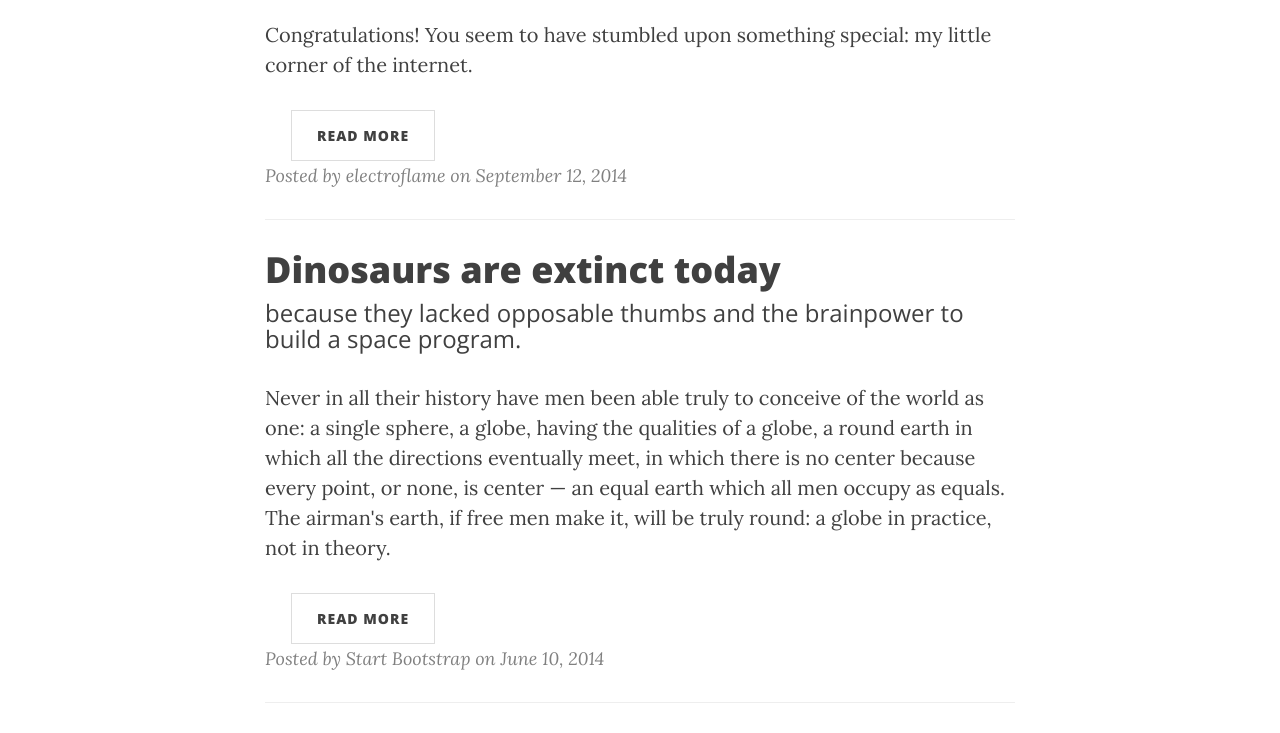
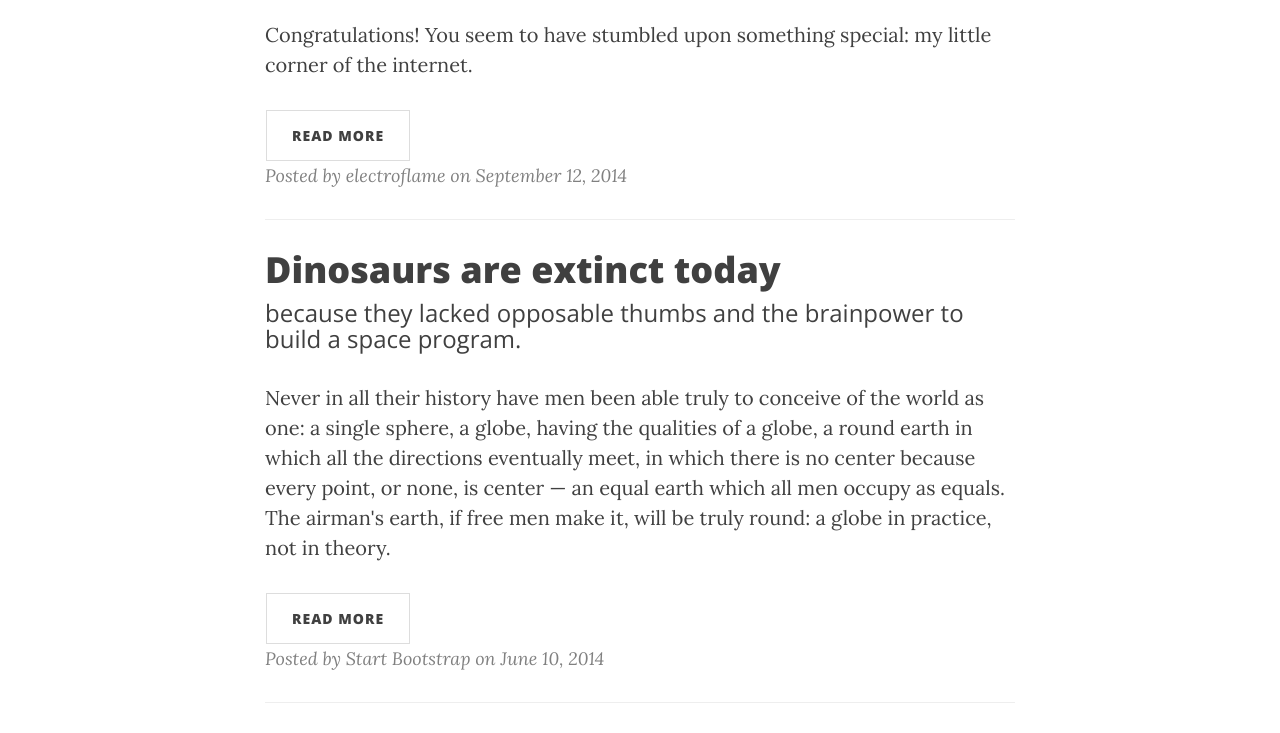
Before and after one commit to electroflame/electroflame.github.io, a Jekyll site: the page built from index.html, in a window 1280 px wide. Shown: the part 710-1443 px from the top of the page. Built offline with Jekyll 4.4.1, drawn with Linux system fonts in a browser that asks for light colours; nearby versions of some CDN libraries; the list of posts is cut into pages by our own code.

Commit message:
CSS Update

```diff
--- a/css/clean-blog.css
+++ b/css/clean-blog.css
@@ -403,3 +403,4 @@ body {
 
 /*Changes*/
 .btn a { border: 1px solid #DDD !important; }
+.no-left-padding { padding-left: 0px !important; }
--- a/index.html
+++ b/index.html
@@ -18,7 +18,7 @@ header-img: "img/home-bg.jpg"
     </a>
 
 		{{ post.excerpt }}
-	<div class="btn">
+	<div class="no-left-padding btn">
 		<a href="{{ post.url | prepend: site.baseurl }}">Read more</a>
 	</div>
 
```
